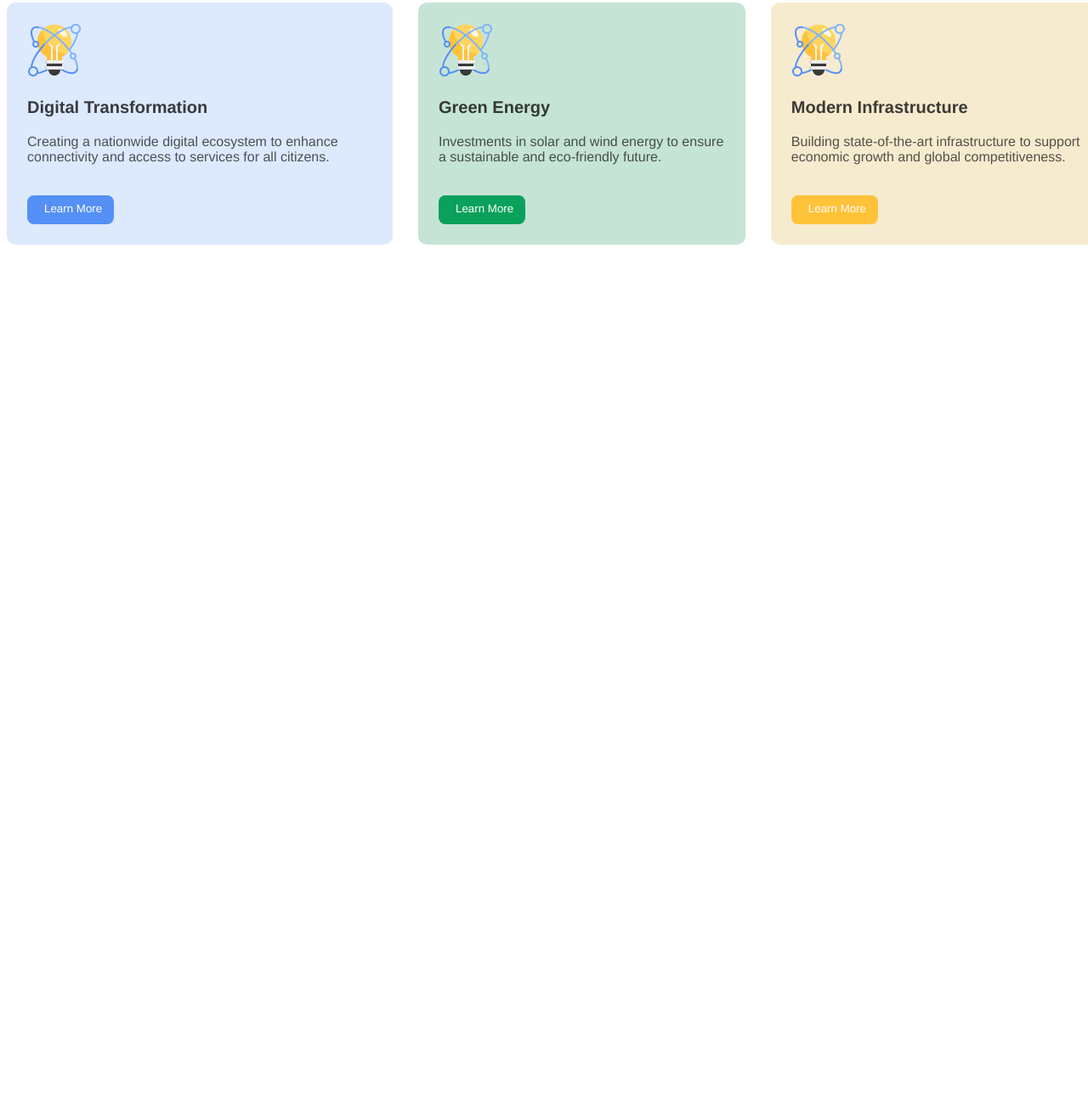
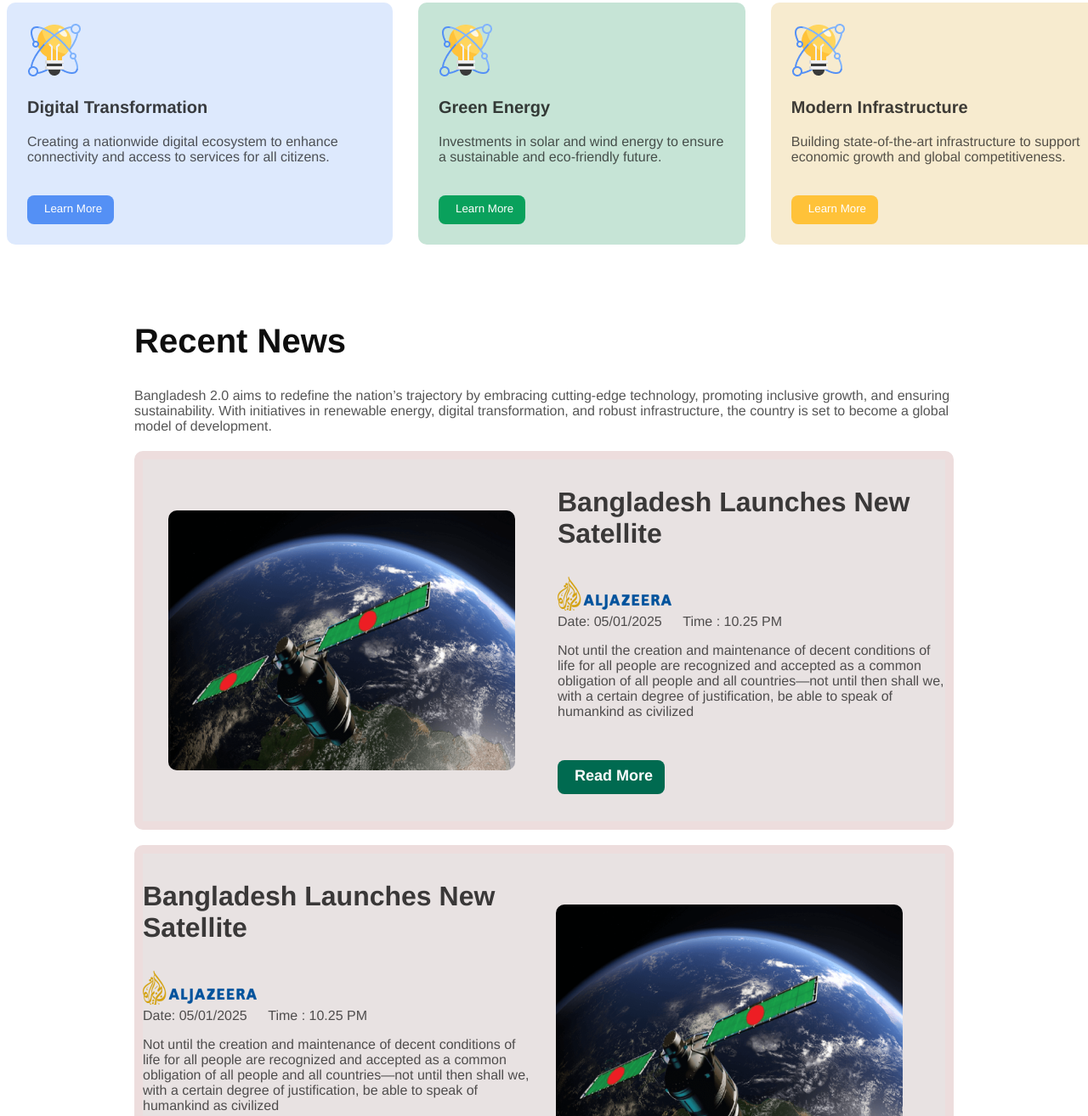
Before and after one commit to MozahidHridoy24/Bangladesh-2.0-A1, a plain HTML site: page index.html in a window 1280 px wide. Shown: the part 905-2219 px from the top of the page at 85% size. Before the commit the page ends 1281 px from the top, so only its background shows below. Drawn offline with Linux system fonts and the light colour scheme.

Commit message:
added recent news section

```diff
--- a/index.html
+++ b/index.html
@@ -56,6 +56,40 @@
         </section>
         <!-- vision section ends -->
 
+        <!-- Recent news section starts -->
+         <section class="recent-news">
+            <h2 class="recent-news-title">Recent News</h2>
+            <p class="recent-news-desc">Bangladesh 2.0 aims to redefine the nation’s trajectory by embracing cutting-edge technology, promoting inclusive growth, and ensuring sustainability. With initiatives in renewable energy, digital transformation, and robust infrastructure, the country is set to become a global model of development.</p>
+            <div class="news-container">
+                <img class="news-img" src="assets/satelite.png" alt="">
+                <div class="news">
+                    <h3 class="news-title">Bangladesh Launches New Satellite</h3>
+                    <img src="assets/al-jazeera.png" alt="">
+                    <br>
+                    <date class="news-date">Date: 05/01/2025</date>
+                    <time datetime="" class="news-time">Time : 10.25 PM</time>
+                    <p class="news-desc">Not until the creation and maintenance of decent conditions of life for all people are recognized and accepted as a common obligation of all people and all countries—not until then shall we,
+                        with a certain degree of justification, be able to speak of humankind as civilized</p>
+                    <button class="news-btn">Read More</button>
+                </div>
+            </div>
+            <br>
+            <div class="news-container news-reverse">
+                <img class="news-img" src="assets/satelite.png" alt="">
+                <div class="news">
+                    <h3 class="news-title">Bangladesh Launches New Satellite</h3>
+                    <img src="assets/al-jazeera.png" alt="">
+                    <br>
+                    <date class="news-date">Date: 05/01/2025</date>
+                    <time datetime="" class="news-time">Time : 10.25 PM</time>
+                    <p class="news-desc">Not until the creation and maintenance of decent conditions of life for all people are recognized and accepted as a common obligation of all people and all countries—not until then shall we,
+                        with a certain degree of justification, be able to speak of humankind as civilized</p>
+                    <button class="news-btn">Read More</button>
+                </div>
+            </div>
+
+         </section>
+
     </main>
     <footer>
 
--- a/styles/style.css
+++ b/styles/style.css
@@ -3,6 +3,7 @@
 
 *{
     font-family: 'Franklin Gothic Medium', 'Arial Narrow', Arial, sans-serif;
+
 }
 /* nav styles */
 nav{
@@ -139,3 +140,69 @@ nav{
     border: none;
     color: #FFFFFF;
 }
+
+/* Recent news section style */
+
+.news-container{
+    display: flex;
+    justify-content: space-around;
+    align-items: center;
+    border: 10px solid rgb(237, 221, 221);
+    background: #e8e2e2;
+    border-radius: 10px;
+}
+.news-reverse{
+    flex-direction: row-reverse;
+}
+.recent-news{
+    margin: 30px 150px;
+}
+.recent-news-title{
+    font-size: 40px;
+    font-weight: 700;
+    text-align: left;
+    color: #0E0E0E;
+}
+.recent-news-desc{
+    font-size: 16px;
+    font-weight: 400;
+    text-align: left;
+    color: #0E0E0EB3;
+    margin-bottom: 20px;
+}
+.news-img{
+    border-radius: 10px;
+    margin: 30px;
+    margin-right: 50px;
+}
+.news-title{
+    font-size: 32px;
+    font-weight: 700;
+    text-align: left;
+    color: #0E0E0ECC;
+}
+.news-date, .news-time{
+    font-size: 16px;
+    font-weight: 400;
+    text-align: left;
+    color: #0E0E0EB3;
+    margin-right: 20px;
+
+}
+.news-desc{
+    font-size: 16px;
+    font-weight: 400;
+    text-align: left;
+    color: #0E0E0EB3;
+}
+.news-btn{
+    font-size: 18px;
+    font-weight: 600;
+    background-color: #006A50;
+    color: #FFFFFF;
+    margin: 32px 0px;
+    border-radius: 8px;
+    padding: 8px 14px 11px 20px;
+    border: none;
+
+}
```
